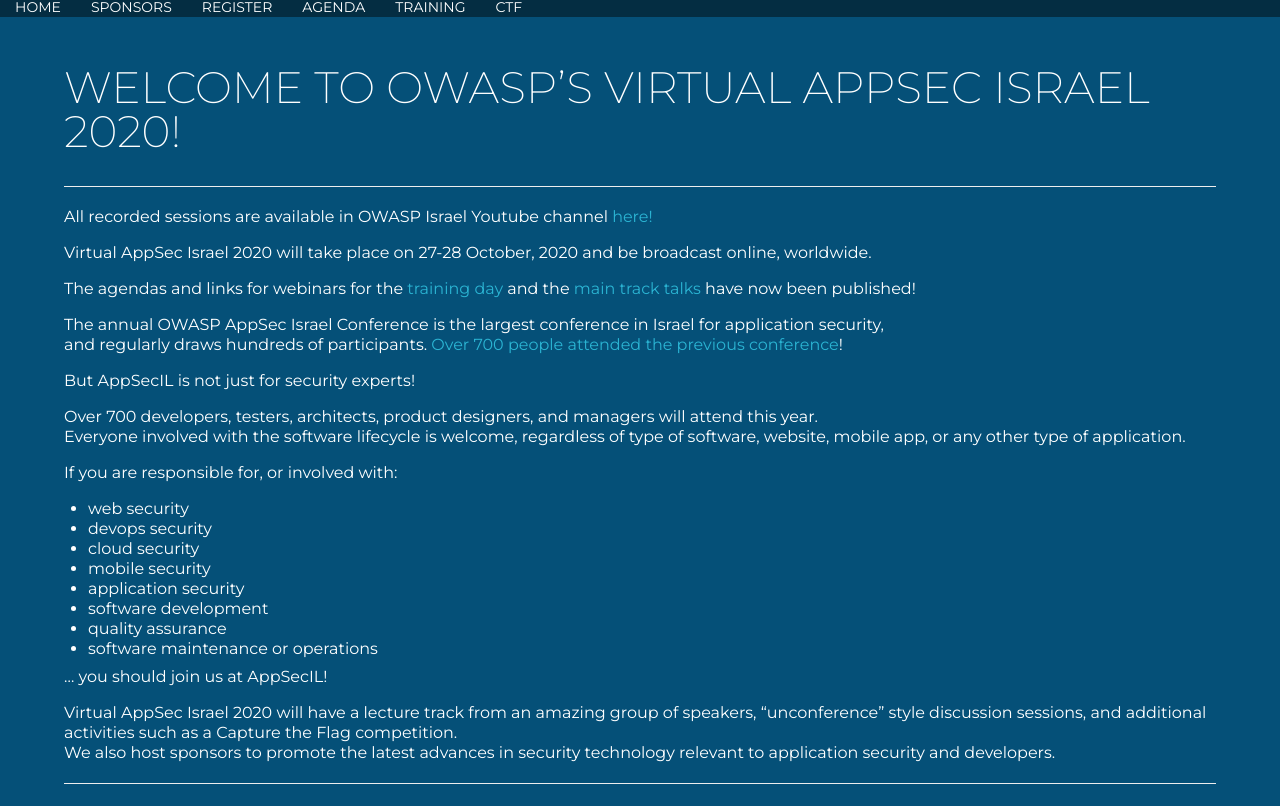
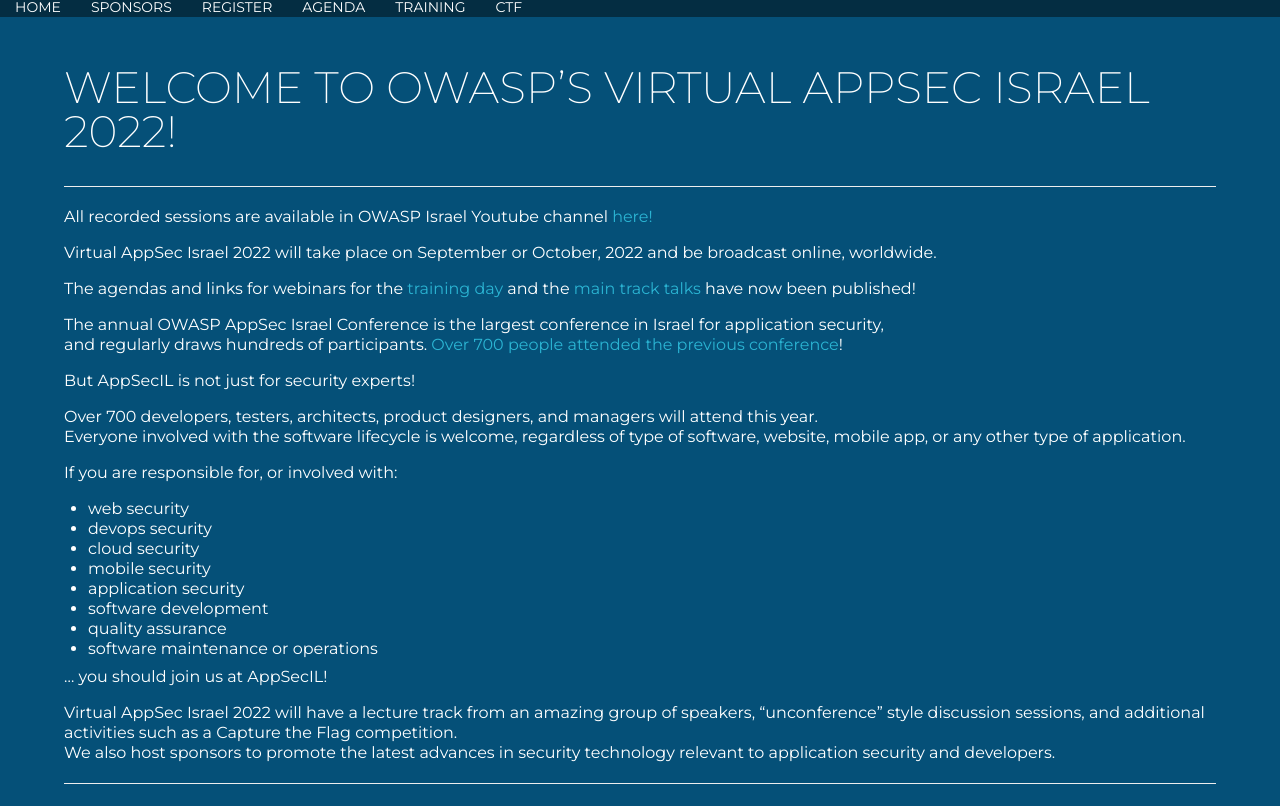
Before and after one commit to OWASP/www-event-appsecil-2023, a Jekyll site: the page built from index.md, in a window 1280 px wide and 1400 px high. Shown: the part 178-984 px from the top of the window. Built offline with Jekyll 4.4.1, drawn with Linux system fonts in a browser that asks for light colours; our own code applies the rules of GitHub Pages for plain Markdown files; some of the changed text lies outside the part shown.

Commit message:
Update for 2022

```diff
--- a/_config.yml
+++ b/_config.yml
@@ -1,12 +1,12 @@
-title: Virtual AppSec Israel 2020
-description: OWASP AppSec Israel annual conference - 2020 edition!
+title: Virtual AppSec Israel 2022
+description: OWASP AppSec Israel annual conference - 2022 edition!
 
 # Since GH pages override this to "true", we test this value to see if we are running locally
 safe: false
 
 # Conference dates
-dates: 27-28 October, 2020
-trainingday: Tuesday, October 27th
-confday: Wednesday, October 28th
+dates:  September or October, 2022
+#trainingday: Tuesday, October 27th
+#confday: Wednesday, October 28th
 
 sched: appsecil2020.sched.com
```
